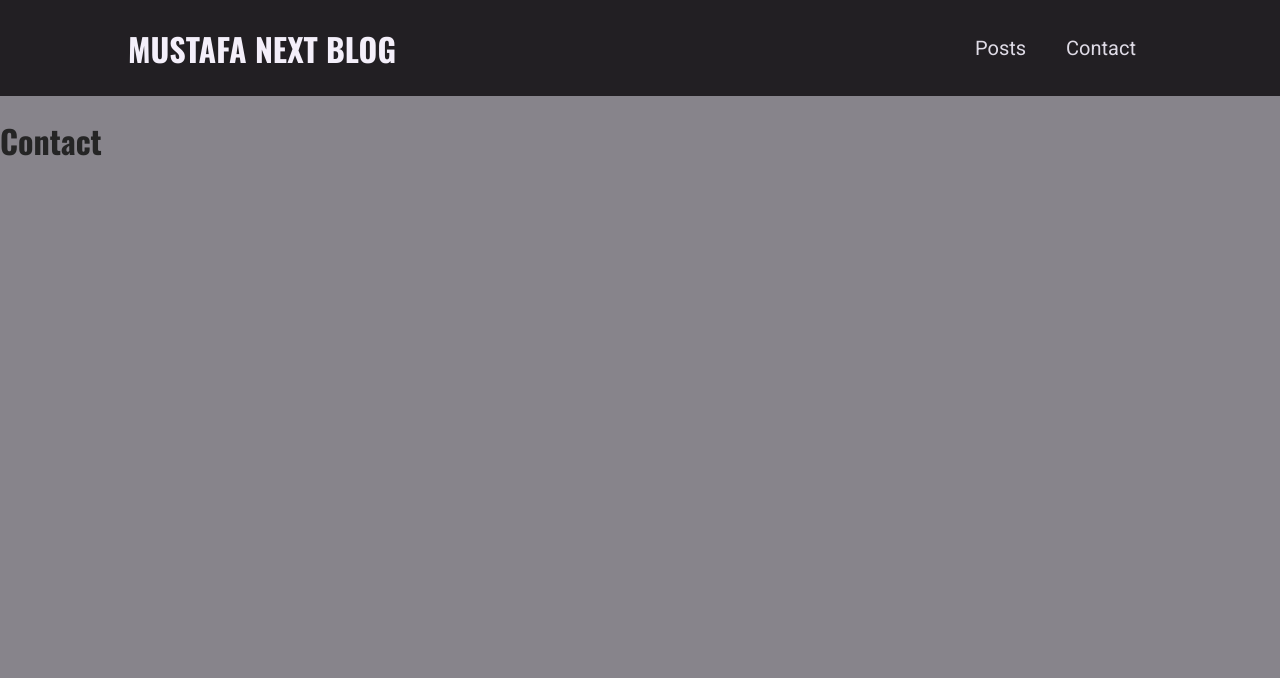
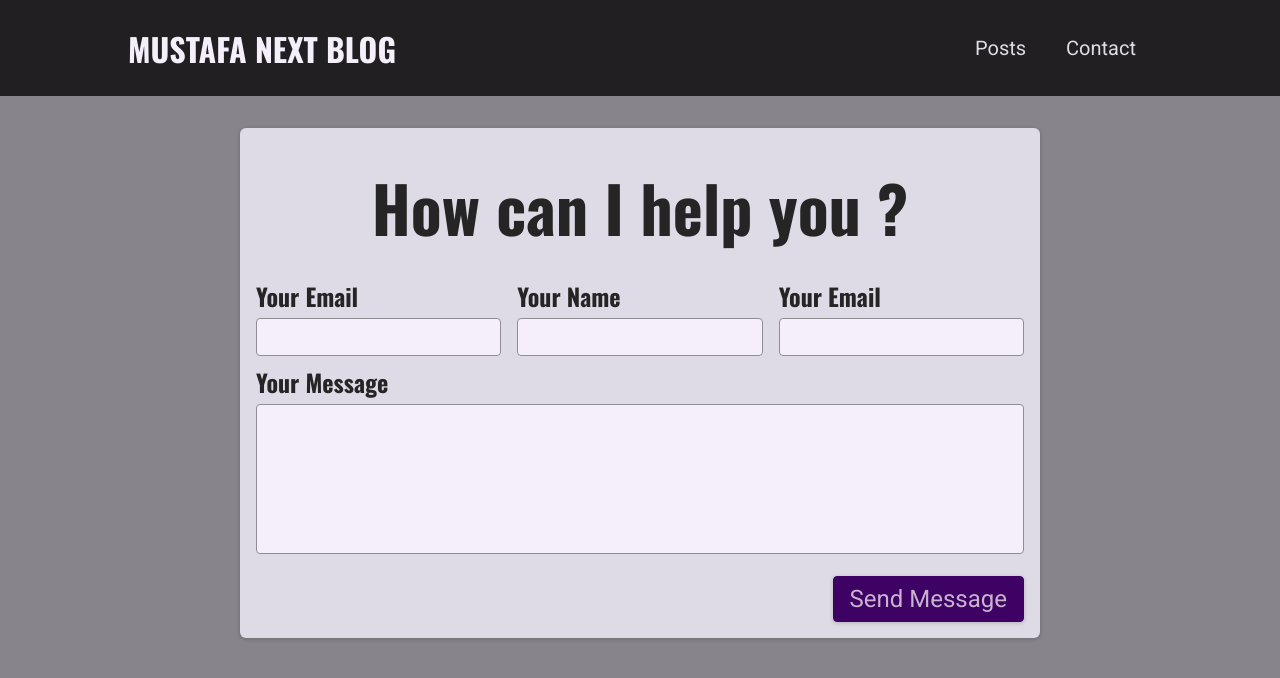
Before and after one commit to mstfakks/next-blog-app, a Next.js app: page /contact in a window 1280 px wide. Shown: the top 678 px of the page. Built offline with nearby package versions, Linux system fonts and the light colour scheme.

Commit message:
contact form and basic api route added

```diff
--- /dev/null
+++ b/components/contact/contact-form.js
@@ -0,0 +1,31 @@
+import classes from "./contact-form.module.css";
+export default function ContactForm() {
+  return (
+    <section className={classes.contact}>
+      <h1>How can I help you ?</h1>
+      <form className={classes.form}>
+        <div className={classes.controls}>
+          <div className={classes.control}>
+            <label htmlFor="email">Your Email</label>
+            <input type="email" id="email" required />
+          </div>
+          <div className={classes.control}>
+            <label htmlFor="name">Your Name</label>
+            <input type="text" id="name" required />
+          </div>
+          <div className={classes.control}>
+            <label htmlFor="email">Your Email</label>
+            <input type="email" id="email" required />
+          </div>
+        </div>
+        <div className={classes.control}>
+          <label htmlFor="message">Your Message</label>
+          <textarea id="message" rows="5"></textarea>
+        </div>
+        <div className={classes.actions}>
+          <button>Send Message</button>
+        </div>
+      </form>
+    </section>
+  );
+}
--- /dev/null
+++ b/pages/api/contact.js
@@ -0,0 +1,29 @@
+function handler(req, res) {
+  if (req.method === "POST") {
+    const { email, name, message } = req.body;
+    if (
+      !email ||
+      !email.includes("@") ||
+      !name ||
+      name.trim() === "" ||
+      !message ||
+      !message.trim() === ""
+    ) {
+      res.status(422).json({ message: "Invalid input." });
+      return;
+    }
+
+    const newMessage = {
+      email,
+      name,
+      message,
+    };
+
+    console.log(newMessage);
+    res
+      .status(201)
+      .json({ message: "Successfully stored message!", message: newMessage });
+  }
+}
+
+export default handler;
--- a/pages/contact/index.js
+++ b/pages/contact/index.js
@@ -1,3 +1,5 @@
+import ContactForm from "../../components/contact/contact-form";
+
 export default function Contact() {
-  return <h1>Contact</h1>;
+  return <ContactForm />;
 }
```
Also changed, not shown: components/contact/contact-form.module.css (renamed from styles/contact-form.module.css).
